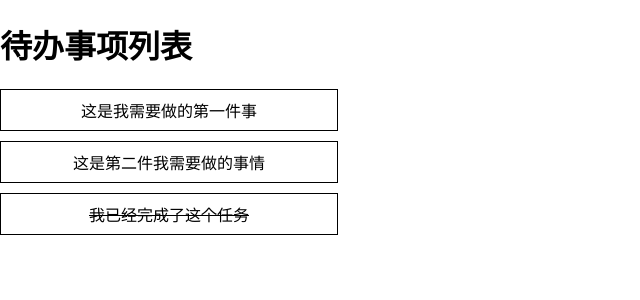
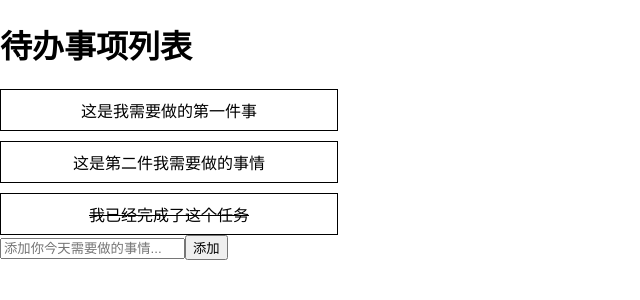
Before and after one commit to SULE-SU/day-todo, a React (Create React App) app: page / in a window 1280 px wide. Shown: the top 300 px of the page, without its empty margins (0-640 px from the left). Built offline with nearby package versions, Linux system fonts and the light colour scheme.

Commit message:
feat : update todo list UI-todogroup

```diff
--- a/src/components/TodoGroup.js
+++ b/src/components/TodoGroup.js
@@ -1,15 +1,49 @@
-import {useContext} from "react";
+import {useContext, useState} from "react";
 import {TodoItem} from "./TodoItem";
-
 import {TodoContext} from "../contexts/TodoContext";
 
 export function TodoGroup() {
     const {state, dispatch} = useContext(TodoContext);
-    return <div>
-        {
-            state.map((item, index) => {
-                return <TodoItem todo={item} key={index} index={index}/>
-            })
+    const [inputValue, setInputValue] = useState("");
+
+    function addTodo() {
+        if (inputValue.trim()) {
+            dispatch({
+                type: "ADD_TODO",
+                payload: {text: inputValue}
+            });
+            setInputValue("");
         }
+    }
+
+    function handleKeyPress(e) {
+        if (e.key === 'Enter') {
+            addTodo();
+        }
+    }
+
+    return <div className="todo-group">
+        <div className="todo-list">
+            {state.length === 0 ? (
+                <div className="empty-state">
+                    <p>添加你今天需要做的事情...</p>
+                </div>
+            ) : (
+                state.map((item, index) => {
+                    return <TodoItem todo={item} key={item.id} index={index}/>
+                })
+            )}
+        </div>
+        <div className="add-todo">
+            <input
+                type="text"
+                value={inputValue}
+                onChange={(e) => setInputValue(e.target.value)}
+                onKeyPress={handleKeyPress}
+                placeholder="添加你今天需要做的事情..."
+                className="todo-input"
+            />
+            <button onClick={addTodo} className="add-btn">添加</button>
+        </div>
     </div>
 }
```
